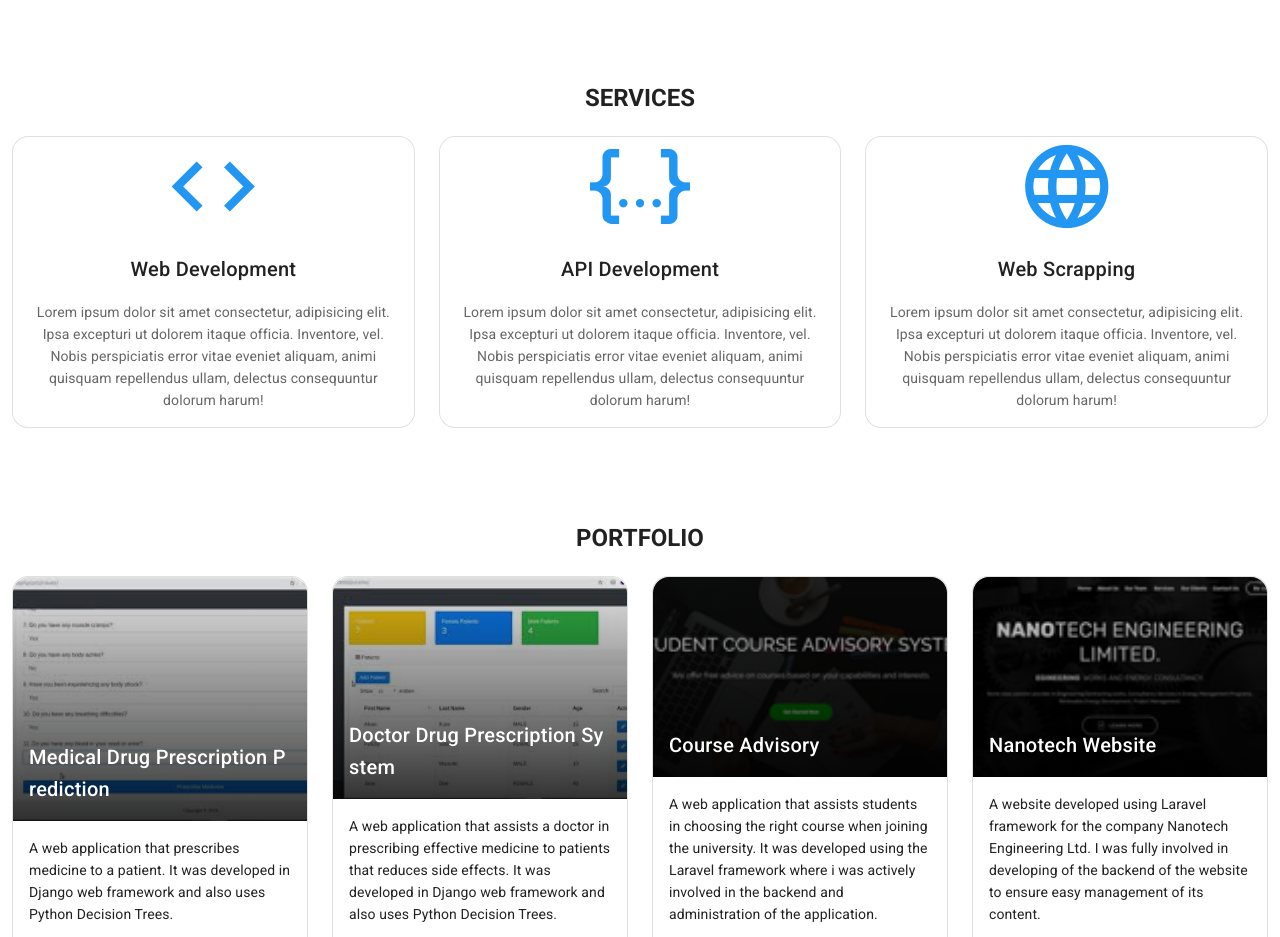
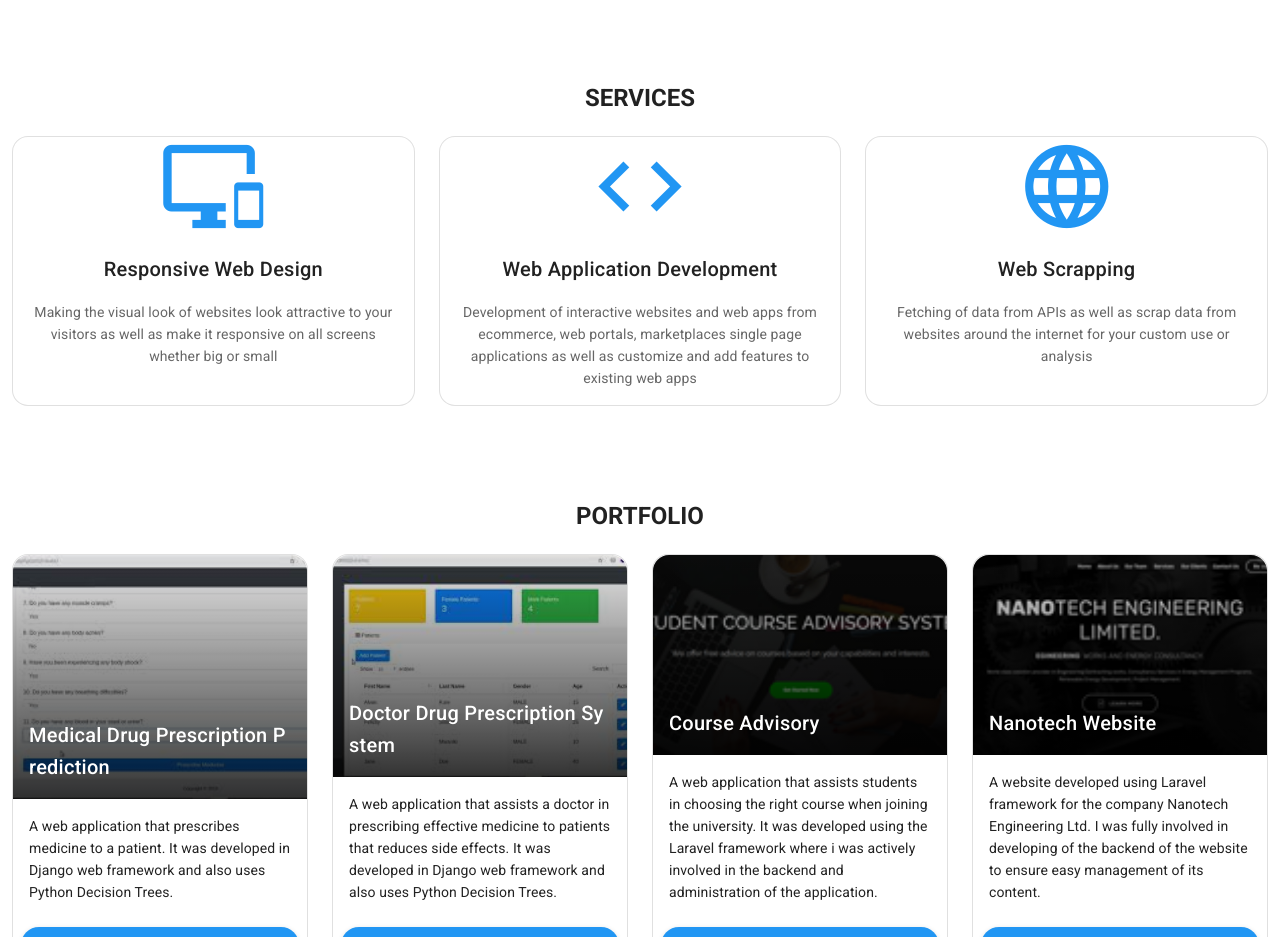
Before and after one commit to ignatius-mbugua/ignatius-mbugua.github.io, a Vue app: page / in a window 1280 px wide. Shown: the part 1000-1937 px from the top of the page. Built offline with nearby package versions, Linux system fonts and the light colour scheme.

Commit message:
edit: services component

```diff
--- a/src/components/Services.vue
+++ b/src/components/Services.vue
@@ -4,44 +4,38 @@
     <v-row>
       <!-- Services -->
       <v-col cols="12" sm="12" md="4">
-        <v-card class="rounded-xl" outlined>
-          <v-icon color="blue" size="100"> mdi-code-tags</v-icon>
+        <v-card class="rounded-xl" height="100%" outlined>
+          <v-icon color="blue" size="100"> mdi-monitor-cellphone </v-icon>
           <v-card-title class="justify-center">
-            Web Development
+            Responsive Web Design
           </v-card-title>
           <v-card-text>
-            Lorem ipsum dolor sit amet consectetur, adipisicing elit. Ipsa
-            excepturi ut dolorem itaque officia. Inventore, vel. Nobis
-            perspiciatis error vitae eveniet aliquam, animi quisquam repellendus
-            ullam, delectus consequuntur dolorum harum!
+            Making the visual look of websites look attractive to your visitors as well
+            as make it responsive on all screens whether big or small
           </v-card-text>
         </v-card>
       </v-col>
       <v-col cols="12" sm="12" md="4">
-        <v-card class="rounded-xl" outlined>
-          <v-icon color="blue" size="100"> mdi-code-json</v-icon>
+        <v-card class="rounded-xl" height="100%" outlined>
+          <v-icon color="blue" size="100"> mdi-code-tags</v-icon>
           <v-card-title class="justify-center">
-            API Development
+            Web Application Development
           </v-card-title>
           <v-card-text>
-            Lorem ipsum dolor sit amet consectetur, adipisicing elit. Ipsa
-            excepturi ut dolorem itaque officia. Inventore, vel. Nobis
-            perspiciatis error vitae eveniet aliquam, animi quisquam repellendus
-            ullam, delectus consequuntur dolorum harum!
+            Development of interactive websites and web apps from ecommerce, web portals, marketplaces
+            single page applications as well as customize and add features to existing web apps
           </v-card-text>
         </v-card>
       </v-col>
       <v-col cols="12" sm="12" md="4">
-        <v-card class="rounded-xl" outlined>
+        <v-card class="rounded-xl" height="100%" outlined>
           <v-icon color="blue" size="100"> mdi-web</v-icon>
           <v-card-title class="justify-center">
             Web Scrapping
           </v-card-title>
           <v-card-text>
-            Lorem ipsum dolor sit amet consectetur, adipisicing elit. Ipsa
-            excepturi ut dolorem itaque officia. Inventore, vel. Nobis
-            perspiciatis error vitae eveniet aliquam, animi quisquam repellendus
-            ullam, delectus consequuntur dolorum harum!
+            Fetching of data from APIs as well as scrap data from websites around the internet for your
+            custom use or analysis
           </v-card-text>
         </v-card>
       </v-col>
```
